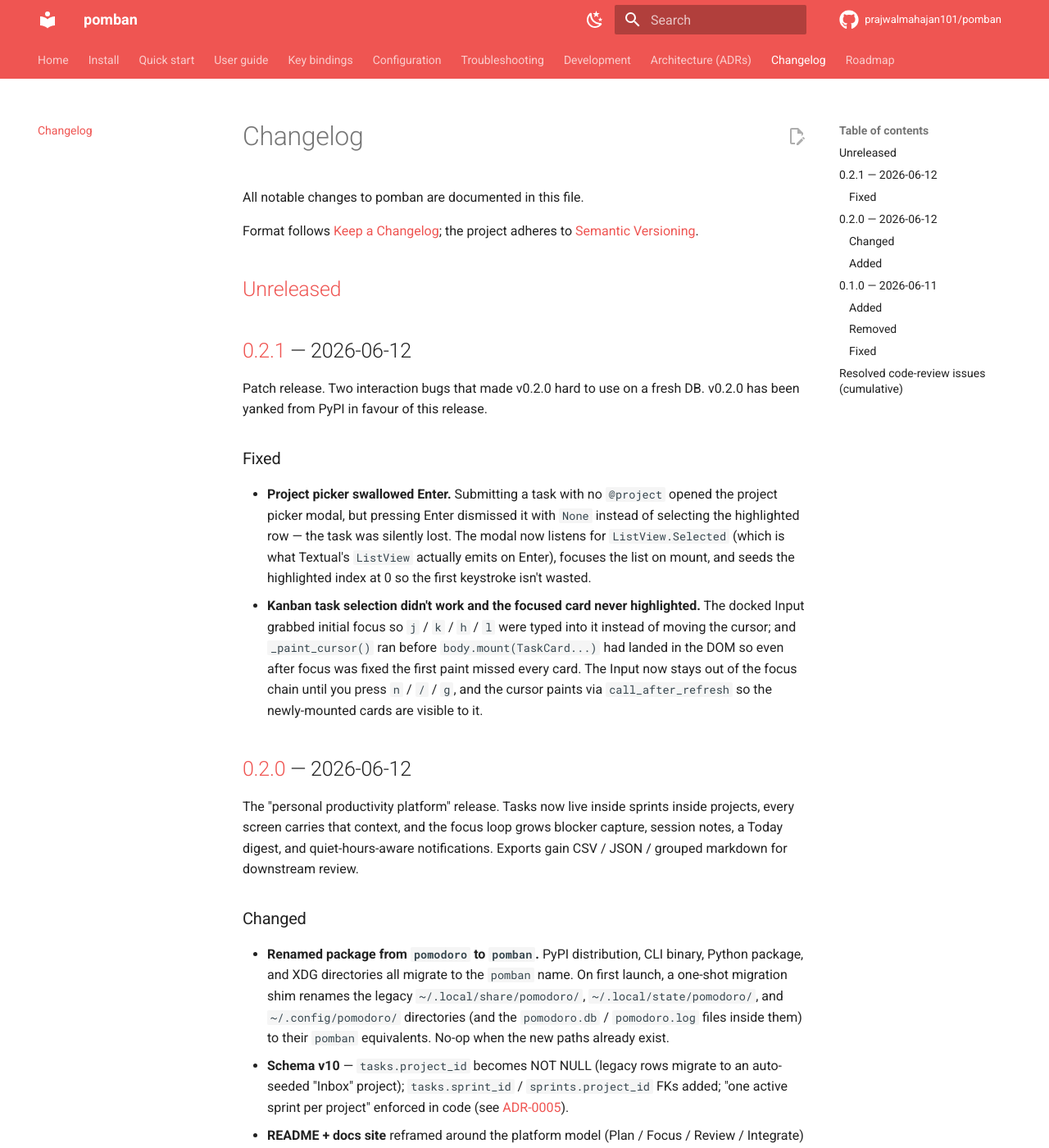
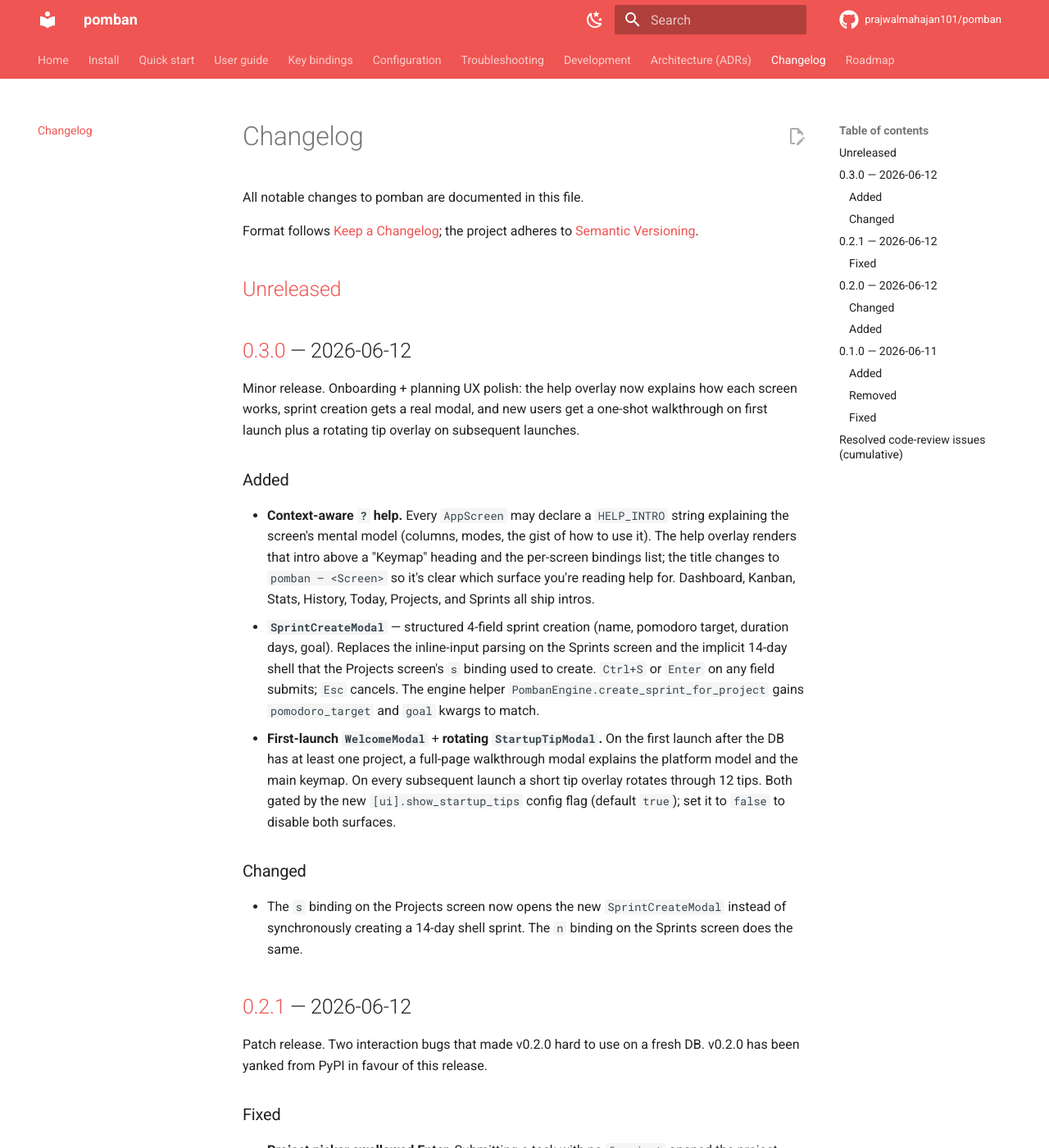
Before and after one commit to prajwalmahajan101/pomban, an MkDocs documentation site: the page built from docs/site/changelog.md, in a window 1280 px wide and 1400 px high. Shown: the whole window at 82% size. Built offline with MkDocs 1.6.1 and Material for MkDocs 9.7.7, drawn with Linux system fonts in a browser that asks for light colours; comment, search, counter and statistics services are not loaded.

Commit message:
chore(release): bump version to 0.3.0

```diff
--- a/CHANGELOG.md
+++ b/CHANGELOG.md
@@ -6,6 +6,41 @@
 the project adheres to [Semantic Versioning](https://semver.org/spec/v2.0.0.html).
 
 ## [Unreleased]
+
+## [0.3.0] — 2026-06-12
+
+Minor release. Onboarding + planning UX polish: the help overlay now
+explains how each screen works, sprint creation gets a real modal, and
+new users get a one-shot walkthrough on first launch plus a rotating
+tip overlay on subsequent launches.
+
+### Added
+- **Context-aware `?` help.** Every `AppScreen` may declare a
+  `HELP_INTRO` string explaining the screen's mental model
+  (columns, modes, the gist of how to use it). The help overlay
+  renders that intro above a "Keymap" heading and the per-screen
+  bindings list; the title changes to `pomban — <Screen>` so it's
+  clear which surface you're reading help for. Dashboard, Kanban,
+  Stats, History, Today, Projects, and Sprints all ship intros.
+- **`SprintCreateModal`** — structured 4-field sprint creation
+  (name, pomodoro target, duration days, goal). Replaces the
+  inline-input parsing on the Sprints screen and the implicit
+  14-day shell that the Projects screen's `s` binding used to
+  create. `Ctrl+S` or `Enter` on any field submits; `Esc` cancels.
+  The engine helper `PombanEngine.create_sprint_for_project`
+  gains `pomodoro_target` and `goal` kwargs to match.
+- **First-launch `WelcomeModal`** + **rotating `StartupTipModal`.**
+  On the first launch after the DB has at least one project, a
+  full-page walkthrough modal explains the platform model and the
+  main keymap. On every subsequent launch a short tip overlay
+  rotates through 12 tips. Both gated by the new
+  `[ui].show_startup_tips` config flag (default `true`); set it to
+  `false` to disable both surfaces.
+
+### Changed
+- The `s` binding on the Projects screen now opens the new
+  `SprintCreateModal` instead of synchronously creating a 14-day
+  shell sprint. The `n` binding on the Sprints screen does the same.
 
 ## [0.2.1] — 2026-06-12
 
@@ -198,7 +233,8 @@
   all landed. Music removal trimmed the remaining UI-action surface.
 - **ISSUE-012 — swallowed excepts** (resolved): see _Fixed_ above.
 
-[Unreleased]: https://github.com/prajwalmahajan101/pomban/compare/v0.2.1...HEAD
+[Unreleased]: https://github.com/prajwalmahajan101/pomban/compare/v0.3.0...HEAD
+[0.3.0]: https://github.com/prajwalmahajan101/pomban/compare/v0.2.1...v0.3.0
 [0.2.1]: https://github.com/prajwalmahajan101/pomban/compare/v0.2.0...v0.2.1
 [0.2.0]: https://github.com/prajwalmahajan101/pomban/compare/v0.1.0...v0.2.0
 [0.1.0]: https://github.com/prajwalmahajan101/pomban/releases/tag/v0.1.0
--- a/pyproject.toml
+++ b/pyproject.toml
@@ -4,7 +4,7 @@
 
 [project]
 name = "pomban"
-version = "0.2.1"
+version = "0.3.0"
 description = "Project-management TUI that runs on pomodoros"
 readme = "README.md"
 keywords = ["tui", "textual", "pomodoro", "kanban", "sprint", "project-management", "productivity"]
```
Also changed, not shown: ROADMAP.md (+25 -4 lines).
